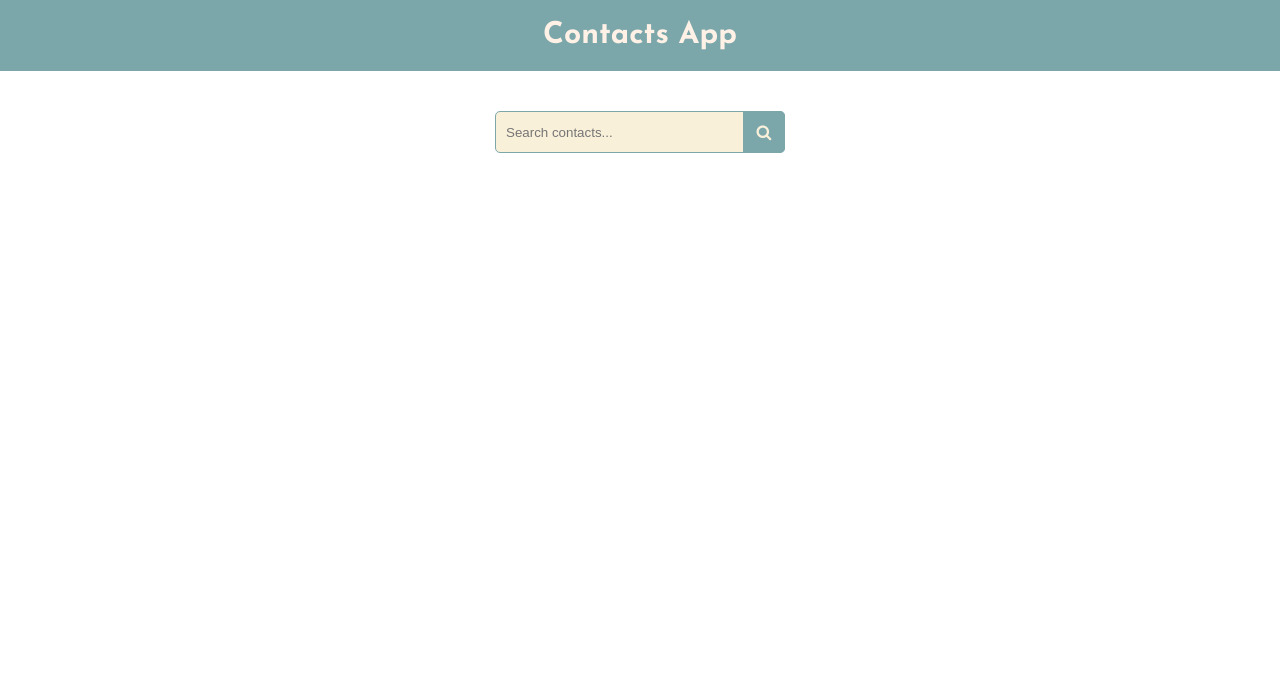
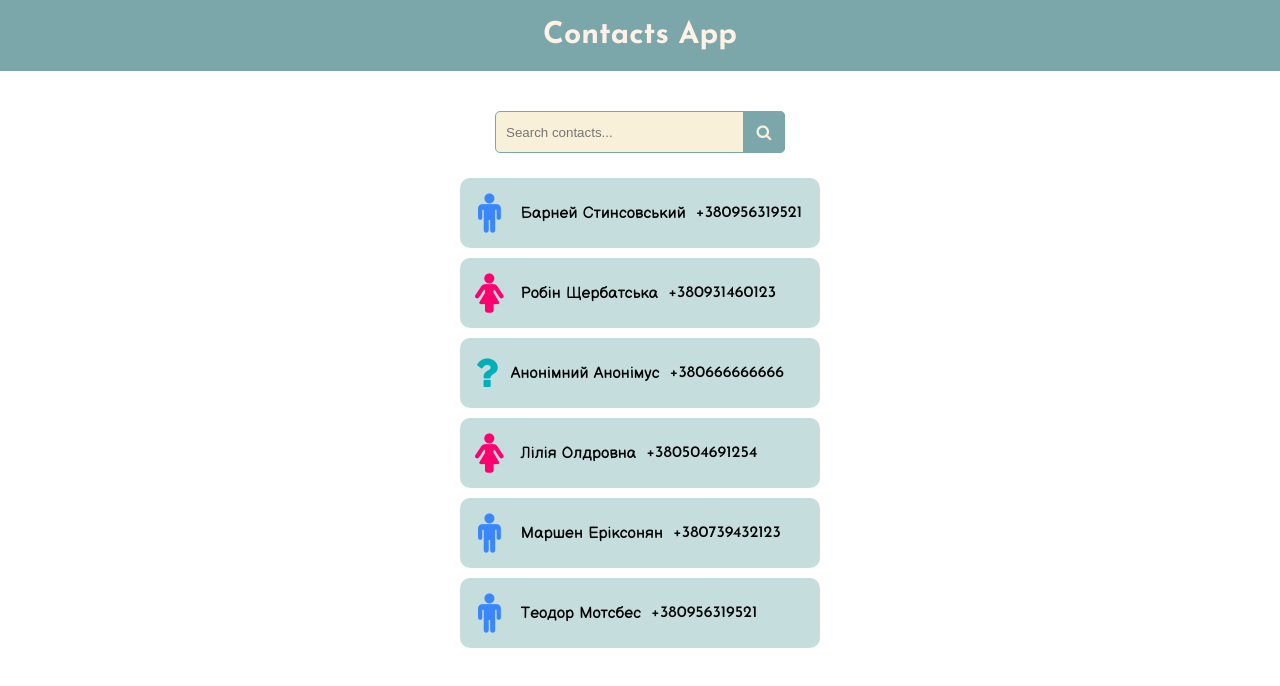
Before and after one commit to veronikos/18-contactsApp, a React (Create React App) app: page / in a window 1280 px wide. Shown: the top 686 px of the page. Built offline with nearby package versions, Linux system fonts and the light colour scheme; a web font is replaced by a local one.

Commit message:
filter works, but doesnt show all contacts before search buton press

```diff
--- a/src/components/Contacts.js
+++ b/src/components/Contacts.js
@@ -36,13 +36,11 @@ class Contacts extends Component {
       gender: "male"
     }],
     filteredContacts: [],
-    searchName: []
+    searchName: ['']
   }
 
   addSearchName = data => {
     this.setState({searchName: this.state.searchName.concat(data)})
-
-    console.log(data)
 
     const filtered = this.state.contacts
     .filter((el) =>
@@ -50,12 +48,8 @@ class Contacts extends Component {
       el.firstName.toLowerCase().startsWith(data.toLowerCase()) ||
       el.phone.includes(data))
 
-    this.setState({filteredContacts: filtered})
-    console.log(this.state.filteredContacts)
+      this.setState({filteredContacts: filtered})
 
-    if (!data) {
-      this.setState({filteredContacts: this.state.contacts})
-     }
   }
 
   render() {
@@ -63,7 +57,7 @@ class Contacts extends Component {
     return (
       <div className="Contacts">
         <Search addSearchName={this.addSearchName} />
-        {this.state.filteredContacts
+        {this.state.contacts
           .map((person) => (
             <Person {...person} key={person.index} />
           ))}
```
